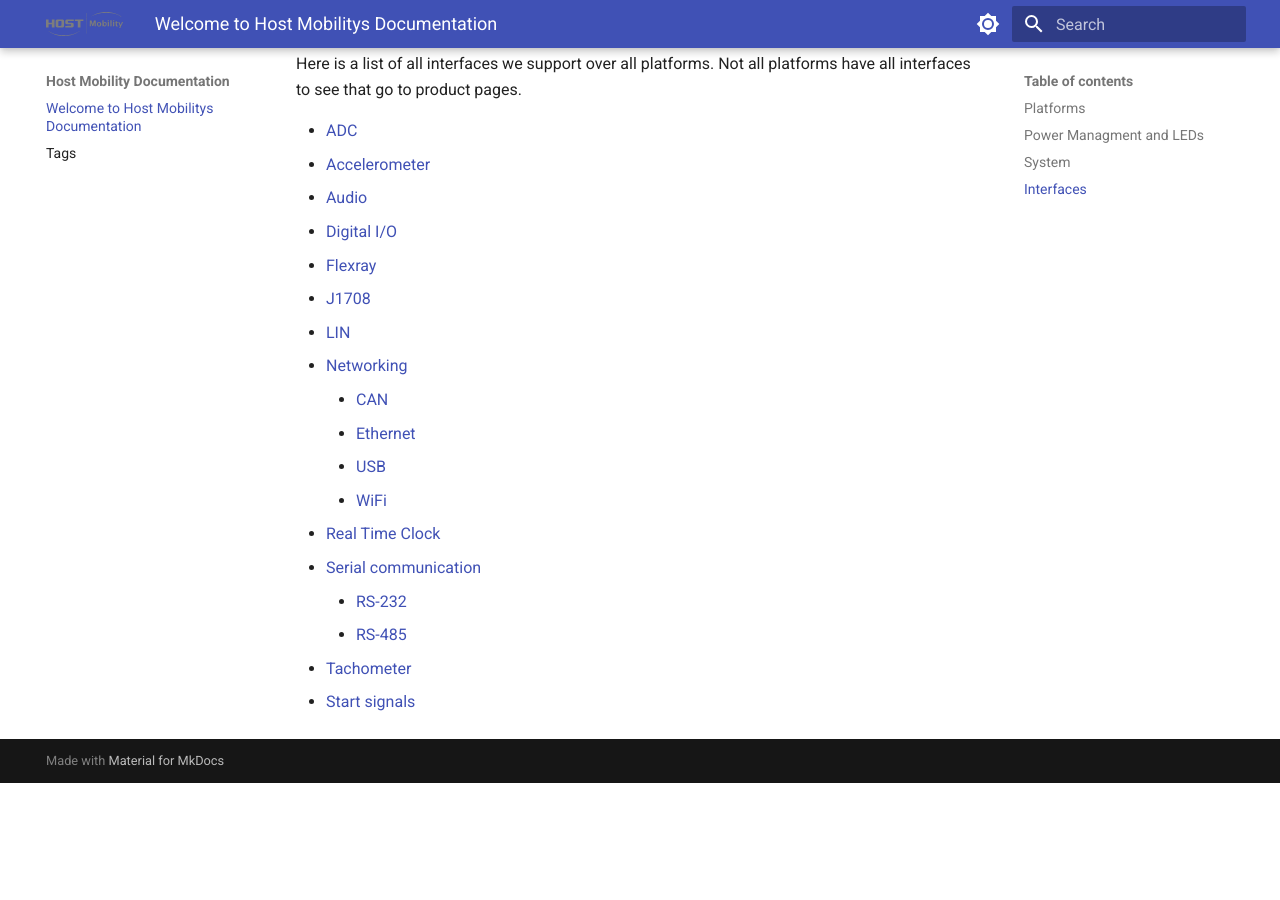
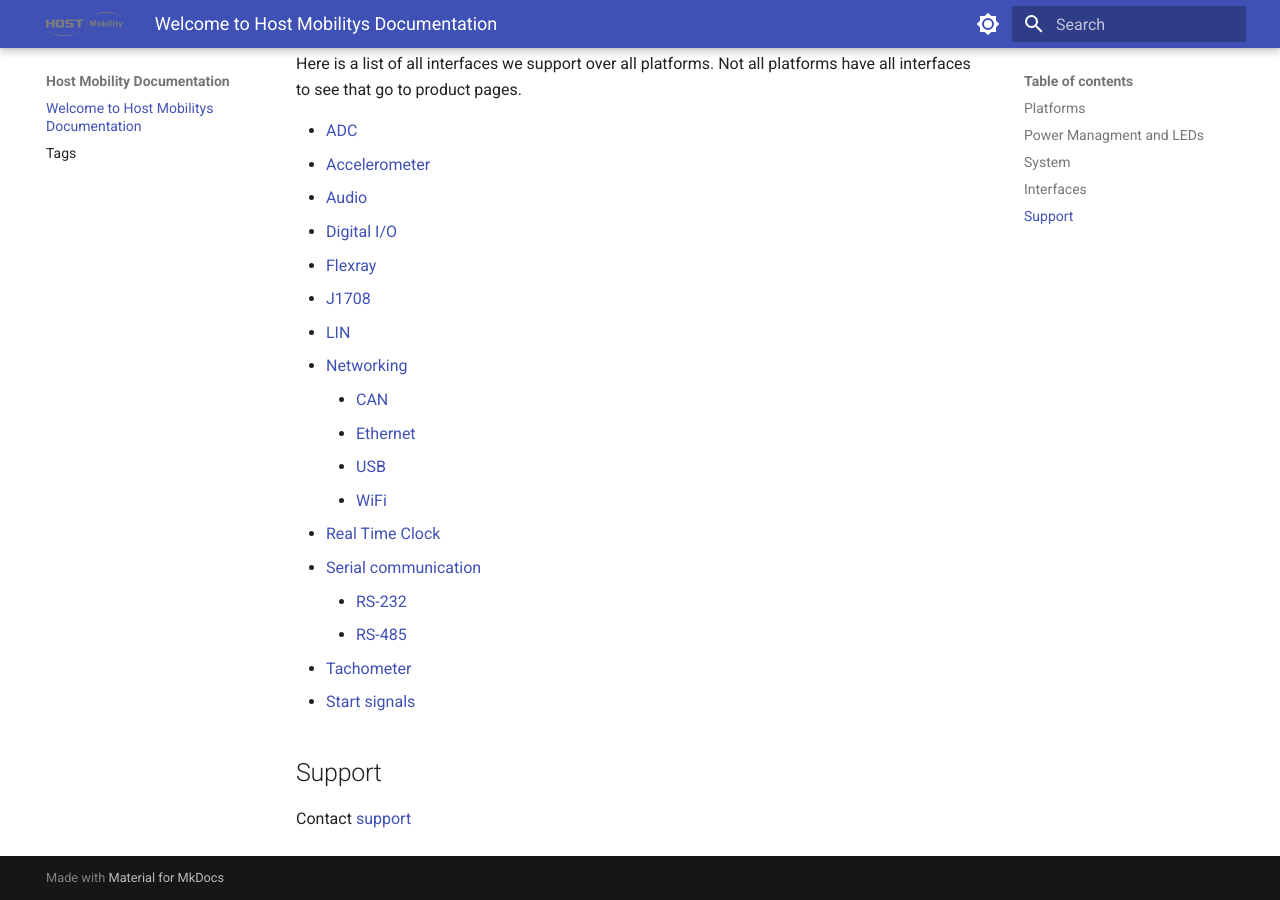
Before and after one commit to hostmobility/documentation, an MkDocs documentation site: the page built from docs/index.md, in a window 1280 px wide and 900 px high, scrolled down 1469 px. Built offline with MkDocs 1.6.1 and Material for MkDocs 9.7.7, drawn with Linux system fonts in a browser that asks for light colours; before the commit the page ends 2252 px from its top, so only the background shows below that.

Commit message:
index: update with support

```diff
--- a/docs/index.md
+++ b/docs/index.md
@@ -62,3 +62,7 @@ Here is a list of all interfaces we support over all platforms. Not all platform
     - [RS-485](tags.md#rs-485)
 - [Tachometer](tags.md#tachometer)
 - [Start signals](tags.md#start-signals)
+
+## Support
+
+Contact [support](support.md#customer-support)
```
